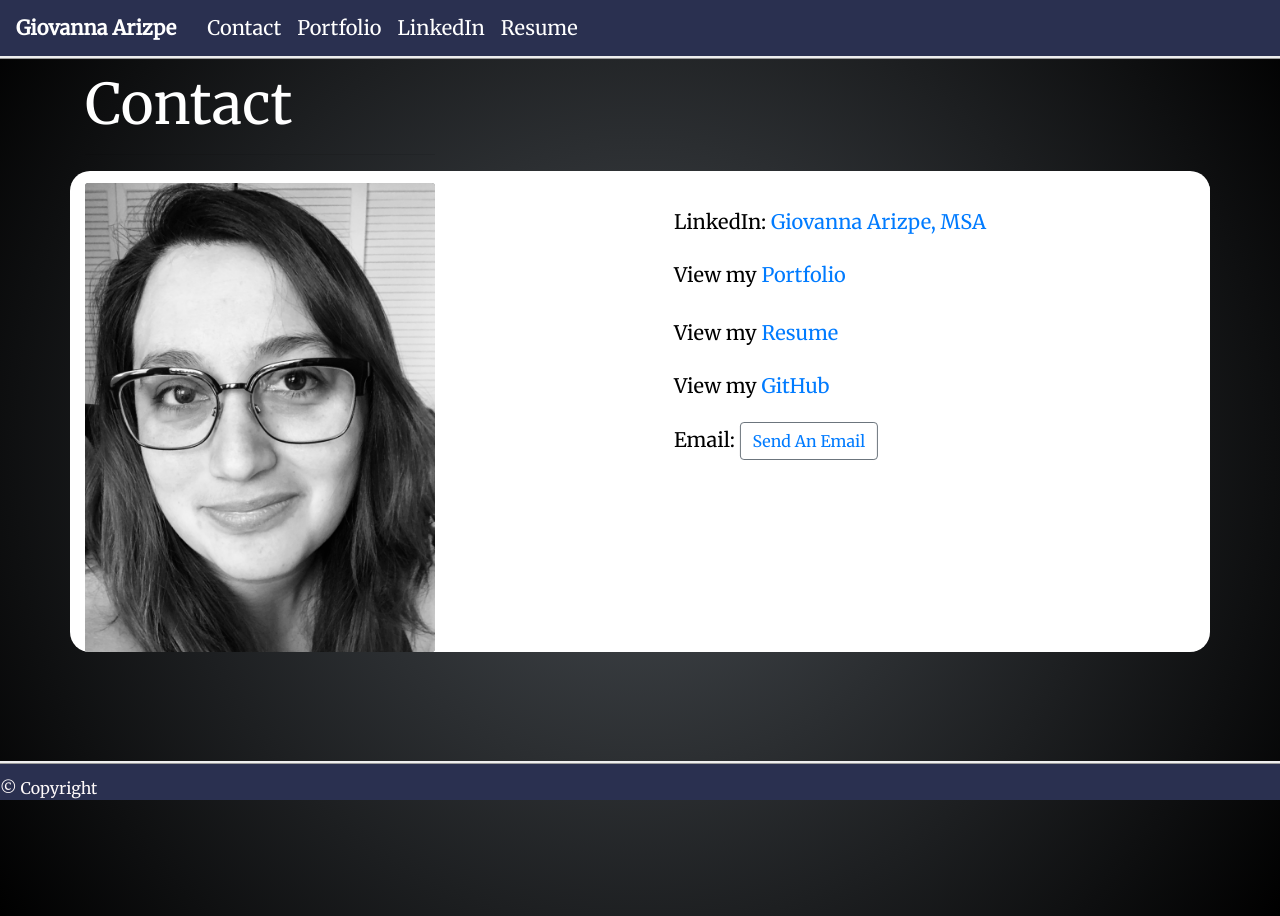
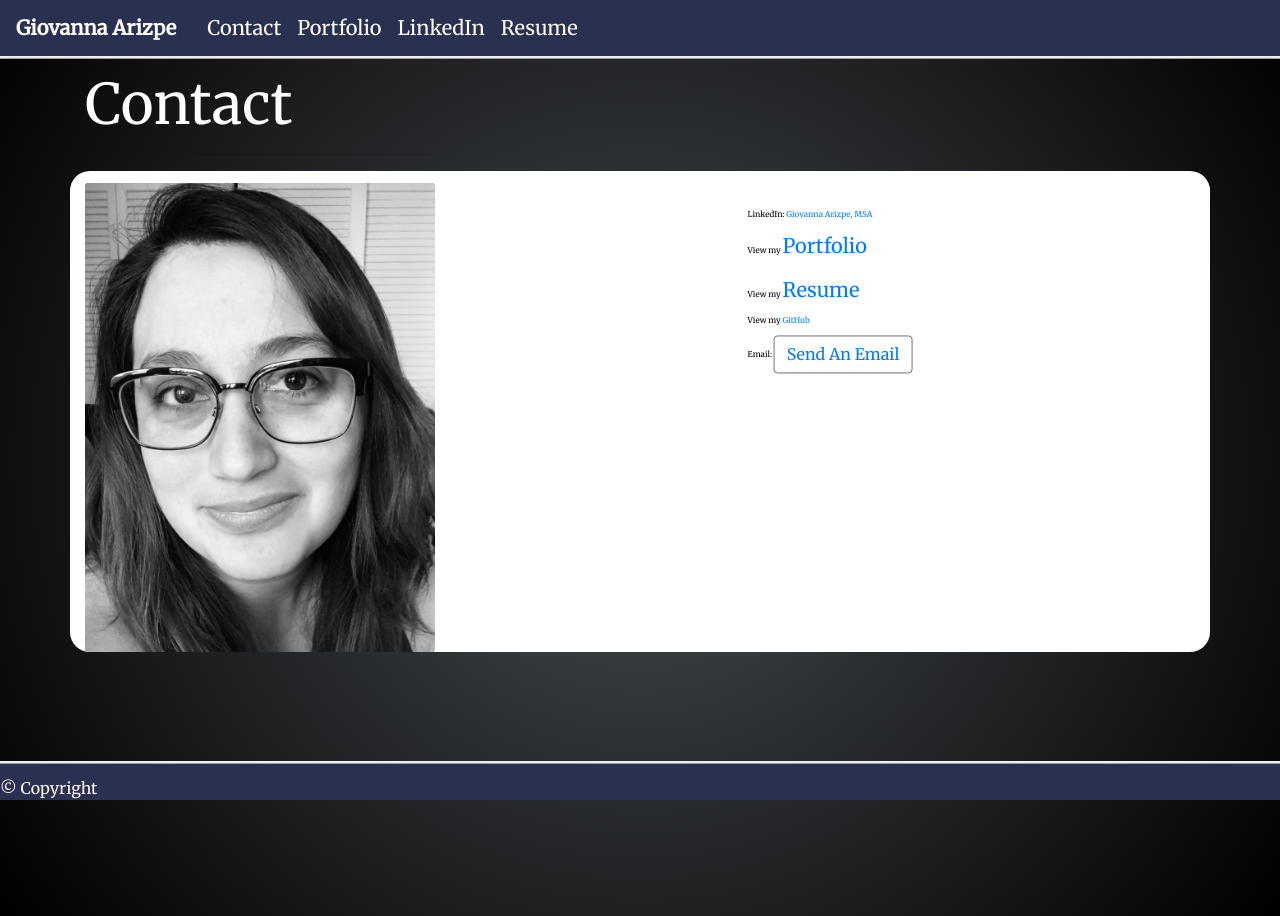
Before and after one commit to garizpe9/FullstackPortfolio, a website: page index.html in a window 1280 px wide. Drawn offline with nearby package versions, Linux system fonts and the light colour scheme.

Commit message:
update font size for mobile

```diff
--- a/public/media.css
+++ b/public/media.css
@@ -123,4 +123,7 @@ footer {
   #contactcard {
     height: 100%;
   }
+  h5 {
+    font-size: 50%;
+  }
 }
```
